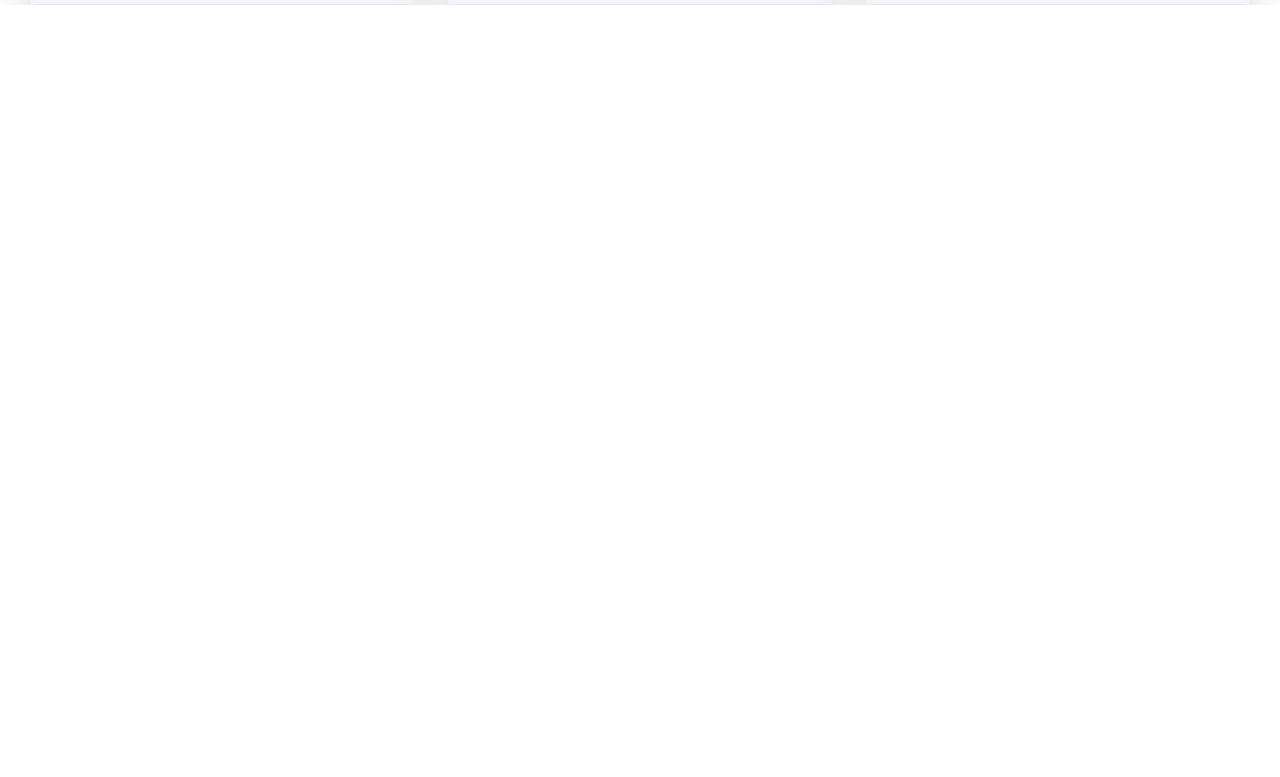
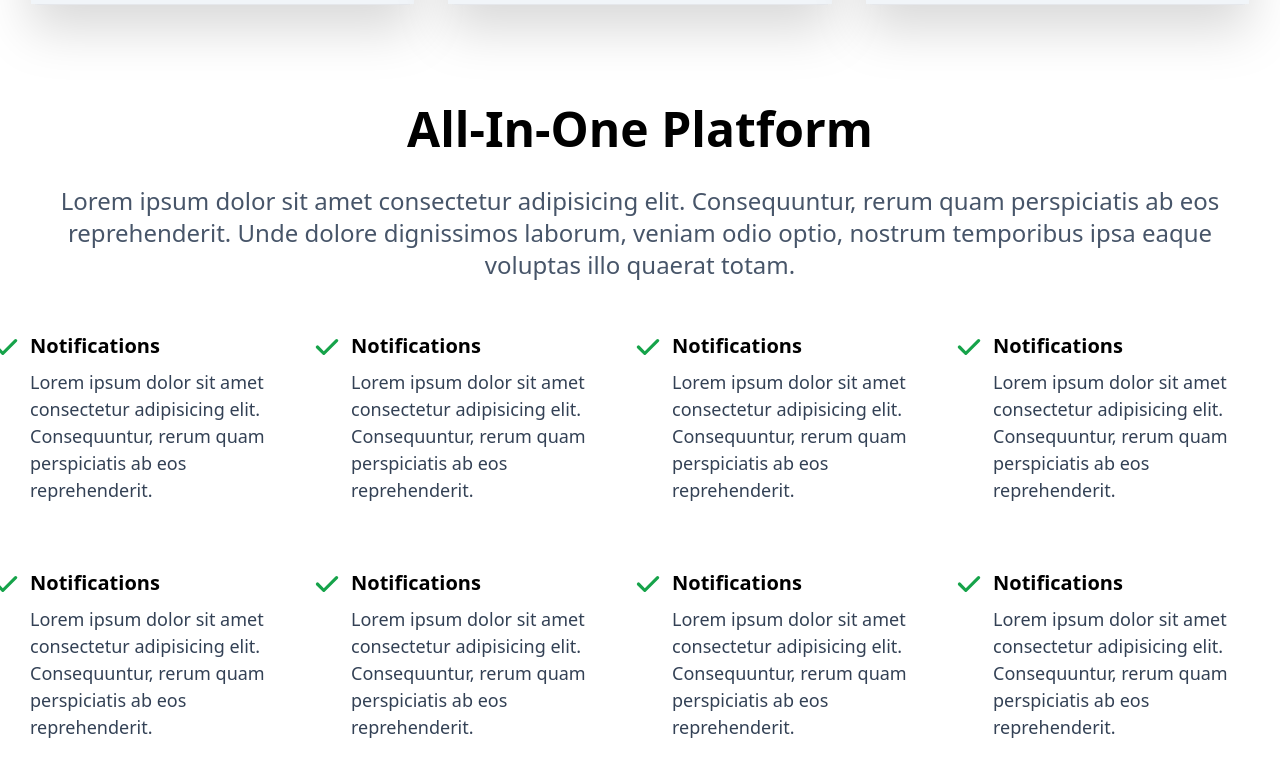
Before and after one commit to a7madsam/cloud-react-app, a React (Create React App) app: page / in a window 1280 px wide. Shown: the part 2188-2965 px from the top of the page. Before the commit the page ends 2193 px from the top, so only its background shows below. Built offline with nearby package versions, Linux system fonts and the light colour scheme.

Commit message:
upload Platform section

```diff
--- a/src/App.js
+++ b/src/App.js
@@ -2,6 +2,7 @@ import React from "react";
 import About from "./components/About";
 import Landing from "./components/Landing";
 import Navbar from "./components/Navbar";
+import Platform from "./components/Platform";
 import Support from "./components/Support";
 const App = () => {
   return (
@@ -10,6 +11,7 @@ const App = () => {
       <Landing/>
       <About/>
       <Support/>
+      <Platform/>
     </>
   );
 };
--- /dev/null
+++ b/src/components/Platform.jsx
@@ -0,0 +1,62 @@
+import React from "react";
+import PlatformProp from "./PlatformProp";
+
+function Platform() {
+  return (
+    <div className="max-w-[1240px] mx-auto mb-[70px]">
+      <div className="flex flex-col items-center mt-[100px] gap-8">
+        <h2 className="md:text-5xl text-4xl font-bold">All-In-One Platform</h2>
+        <p className="text-2xl text-slate-600 text-center">
+          Lorem ipsum dolor sit amet consectetur adipisicing elit. Consequuntur,
+          rerum quam perspiciatis ab eos reprehenderit. Unde dolore dignissimos
+          laborum, veniam odio optio, nostrum temporibus ipsa eaque voluptas
+          illo quaerat totam.
+        </p>
+      </div>
+      <div className="grid grid-cols-[repeat(auto-fill,minmax(200px,1fr))] gap-16 justify-center mt-[50px] mx-[10px]">
+        <PlatformProp
+          prop="Notifications"
+          description="Lorem ipsum dolor sit amet consectetur adipisicing elit. Consequuntur,
+          rerum quam perspiciatis ab eos reprehenderit."
+        />
+        <PlatformProp
+          prop="Notifications"
+          description="Lorem ipsum dolor sit amet consectetur adipisicing elit. Consequuntur,
+          rerum quam perspiciatis ab eos reprehenderit."
+        />
+        <PlatformProp
+          prop="Notifications"
+          description="Lorem ipsum dolor sit amet consectetur adipisicing elit. Consequuntur,
+          rerum quam perspiciatis ab eos reprehenderit."
+        />
+        <PlatformProp
+          prop="Notifications"
+          description="Lorem ipsum dolor sit amet consectetur adipisicing elit. Consequuntur,
+          rerum quam perspiciatis ab eos reprehenderit."
+        />
+        <PlatformProp
+          prop="Notifications"
+          description="Lorem ipsum dolor sit amet consectetur adipisicing elit. Consequuntur,
+          rerum quam perspiciatis ab eos reprehenderit."
+        />
+        <PlatformProp
+          prop="Notifications"
+          description="Lorem ipsum dolor sit amet consectetur adipisicing elit. Consequuntur,
+          rerum quam perspiciatis ab eos reprehenderit."
+        />
+        <PlatformProp
+          prop="Notifications"
+          description="Lorem ipsum dolor sit amet consectetur adipisicing elit. Consequuntur,
+          rerum quam perspiciatis ab eos reprehenderit."
+        />
+        <PlatformProp
+          prop="Notifications"
+          description="Lorem ipsum dolor sit amet consectetur adipisicing elit. Consequuntur,
+          rerum quam perspiciatis ab eos reprehenderit."
+        />
+      </div>
+    </div>
+  );
+}
+
+export default Platform;
--- /dev/null
+++ b/src/components/PlatformProp.jsx
@@ -0,0 +1,17 @@
+import React from "react";
+import { CheckIcon } from "@heroicons/react/solid";
+function PlatformProp(props) {
+  return (
+    <div className="relative flex flex-col gap-2">
+      <CheckIcon className="absolute top-0 -left-10 w-8 text-green-600" />
+      <h3 className="md:text-left text-center text-[20px] font-bold">
+        {props.prop}
+      </h3>
+      <p className="md:text-left text-center text-[18px] text-slate-700">
+        {props.description}
+      </p>
+    </div>
+  );
+}
+
+export default PlatformProp;
--- a/src/index.css
+++ b/src/index.css
@@ -8,4 +8,7 @@
   button {
     @apply bg-indigo-600 p-3 rounded-md text-white;
   }
+  html {
+    @apply scroll-smooth
+  }
 }
```
